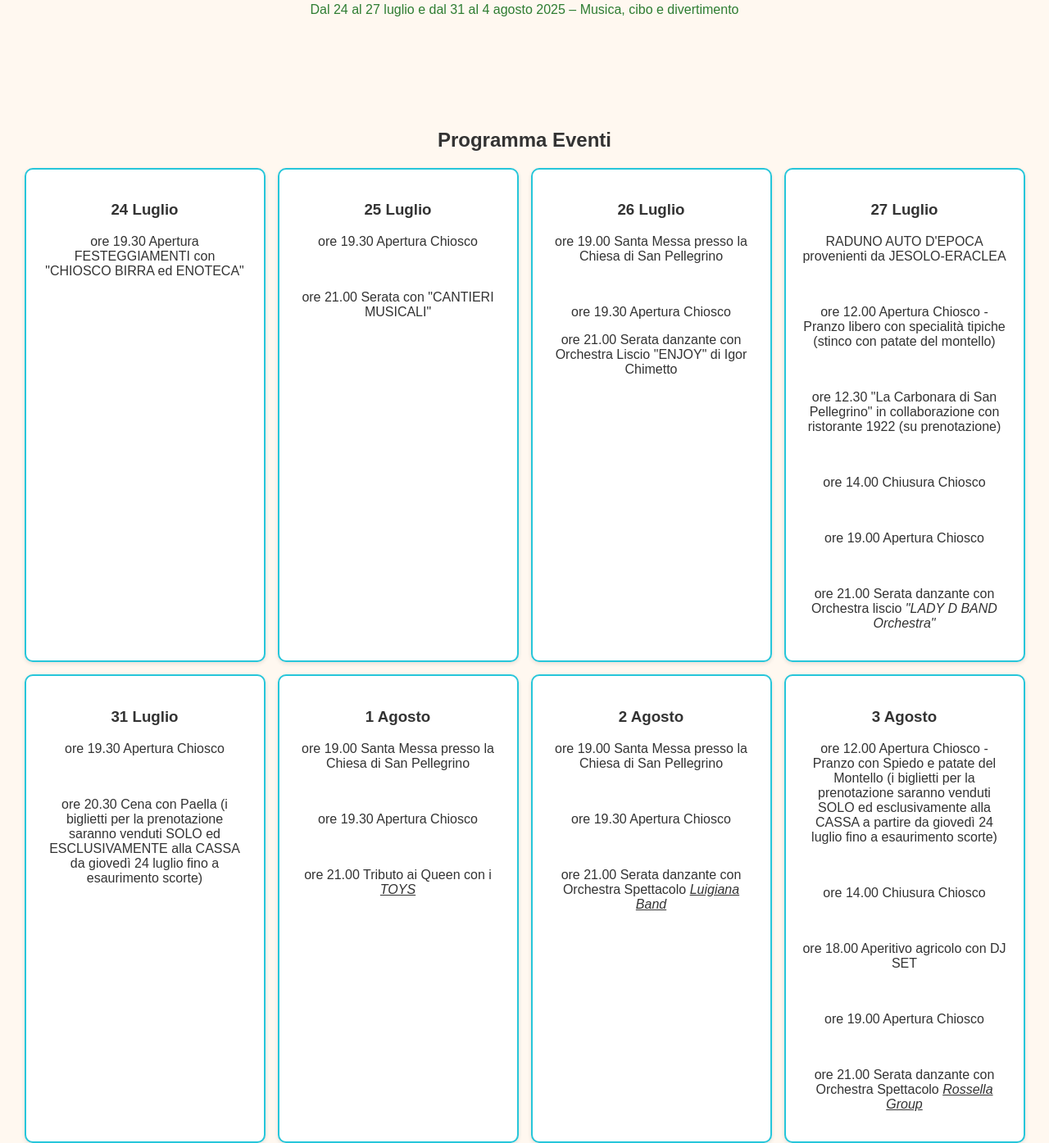
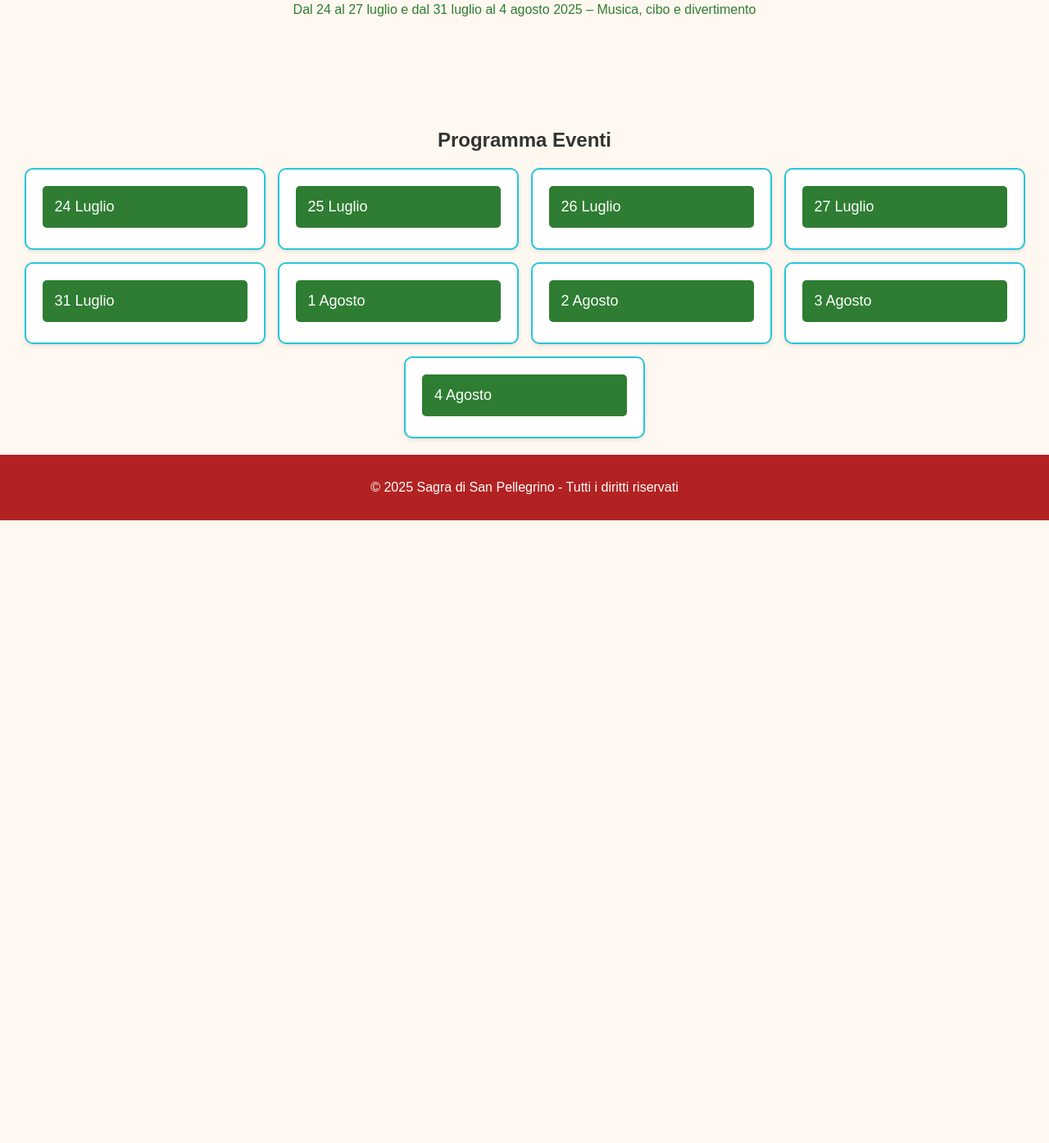
Before and after one commit to iceandre/sagra-festa, a plain HTML site: page index.html in a window 1280 px wide. Shown: the part 205-1600 px from the top of the page at 82% size. After the commit the page ends 840 px from the top, so only its background shows below. Drawn offline with Linux system fonts and the light colour scheme.

Commit message:
date come pulsanti che poi mostrano eventi try 1

```diff
--- a/index.html
+++ b/index.html
@@ -3,7 +3,7 @@
 <head>
   <meta charset="UTF-8">
   <meta name="viewport" content="width=device-width, initial-scale=1.0">
-  <title>Sagra della Festa - Home</title>
+  <title>Sagra di San Pellegrino - Home</title>
   <link rel="stylesheet" href="style.css">
   <script src="script.js" defer></script>
 </head>
@@ -20,71 +20,98 @@
 
   <header class="hero">
     <h1>Benvenuti alla Sagra di San Pellegrino!</h1>
-    <p>Dal 24 al 27 luglio e dal 31 al 4 agosto 2025 – Musica, cibo e divertimento</p>
+    <p>Dal 24 al 27 luglio e dal 31 luglio al 4 agosto 2025 – Musica, cibo e divertimento</p>
   </header>
 
   <main>
     <section class="eventi">
       <h2>Programma Eventi</h2>
       <div class="eventi-container">
+
         <div class="evento-box">
-      <h3>24 Luglio</h3>
+          <button class="accordion-btn">24 Luglio</button>
+          <div class="panel">
             <p>ore 19.30 Apertura FESTEGGIAMENTI con "CHIOSCO BIRRA ed ENOTECA"</p>
           </div>
+        </div>
+
         <div class="evento-box">
-      <h3>25 Luglio</h3>
-      <p>ore 19.30 Apertura Chiosco</p><br>
+          <button class="accordion-btn">25 Luglio</button>
+          <div class="panel">
+            <p>ore 19.30 Apertura Chiosco</p>
             <p>ore 21.00 Serata con "CANTIERI MUSICALI"</p>
           </div>
+        </div>
+
         <div class="evento-box">
-      <h3>26 Luglio</h3>
-      <p>ore 19.00 Santa Messa presso la Chiesa di San Pellegrino</p><br>
+          <button class="accordion-btn">26 Luglio</button>
+          <div class="panel">
+            <p>ore 19.00 Santa Messa presso la Chiesa di San Pellegrino</p>
             <p>ore 19.30 Apertura Chiosco</p>
             <p>ore 21.00 Serata danzante con Orchestra Liscio "ENJOY" di Igor Chimetto</p>
           </div>
+        </div>
+
         <div class="evento-box">
-      <h3>27 Luglio</h3>
-      <p>RADUNO AUTO D'EPOCA provenienti da JESOLO-ERACLEA </p><br>
-      <p>ore 12.00 Apertura Chiosco - Pranzo libero con specialità tipiche (stinco con patate del montello)</p><br>
-      <p>ore 12.30 "La Carbonara di San Pellegrino" in collaborazione con ristorante 1922 (su prenotazione)</p><br>
-      <p>ore 14.00 Chiusura Chiosco</p><br>
-      <p>ore 19.00 Apertura Chiosco</p><br>
+          <button class="accordion-btn">27 Luglio</button>
+          <div class="panel">
+            <p>RADUNO AUTO D'EPOCA provenienti da JESOLO-ERACLEA</p>
+            <p>ore 12.00 Apertura Chiosco - Pranzo libero con specialità tipiche (stinco con patate del montello)</p>
+            <p>ore 12.30 "La Carbonara di San Pellegrino" in collaborazione con ristorante 1922 (su prenotazione)</p>
+            <p>ore 14.00 Chiusura Chiosco</p>
+            <p>ore 19.00 Apertura Chiosco</p>
             <p>ore 21.00 Serata danzante con Orchestra liscio <i>"LADY D BAND Orchestra"</i></p>
           </div>
+        </div>
+
         <div class="evento-box">
-      <h3>31 Luglio</h3>
-      <p>ore 19.30 Apertura Chiosco</p><br>
-      <p>ore 20.30 Cena con Paella (i biglietti per la prenotazione saranno venduti SOLO  ed ESCLUSIVAMENTE alla CASSA da giovedì 24 luglio fino a esaurimento scorte)</p>
+          <button class="accordion-btn">31 Luglio</button>
+          <div class="panel">
+            <p>ore 19.30 Apertura Chiosco</p>
+            <p>ore 20.30 Cena con Paella (prenotazione esclusivamente alla CASSA dal 24 luglio fino a esaurimento scorte)</p>
           </div>
+        </div>
+
         <div class="evento-box">
-      <h3>1 Agosto</h3>
-      <p>ore 19.00 Santa Messa presso la Chiesa di San Pellegrino</p><br>
-      <p>ore 19.30 Apertura Chiosco</p><br>
+          <button class="accordion-btn">1 Agosto</button>
+          <div class="panel">
+            <p>ore 19.00 Santa Messa presso la Chiesa di San Pellegrino</p>
+            <p>ore 19.30 Apertura Chiosco</p>
             <p>ore 21.00 Tributo ai Queen con i <u><i>TOYS</i></u></p>
           </div>
+        </div>
+
         <div class="evento-box">
-      <h3>2 Agosto</h3>
-      <p>ore 19.00 Santa Messa presso la Chiesa di San Pellegrino</p><br>
-      <p>ore 19.30 Apertura Chiosco</p><br>
+          <button class="accordion-btn">2 Agosto</button>
+          <div class="panel">
+            <p>ore 19.00 Santa Messa presso la Chiesa di San Pellegrino</p>
+            <p>ore 19.30 Apertura Chiosco</p>
             <p>ore 21.00 Serata danzante con Orchestra Spettacolo <u><i>Luigiana Band</i></u></p>
           </div>
+        </div>
+
         <div class="evento-box">
-      <h3>3 Agosto</h3>
-      <p>ore 12.00 Apertura Chiosco - Pranzo con Spiedo e patate del Montello (i biglietti per la prenotazione saranno venduti SOLO ed esclusivamente alla CASSA a partire da giovedì 24 luglio fino a esaurimento scorte)</p><br>
-      <p>ore 14.00 Chiusura Chiosco</p><br>
-      <p>ore 18.00 Aperitivo agricolo con DJ SET</p><br>
-      <p>ore 19.00 Apertura Chiosco</p><br>
+          <button class="accordion-btn">3 Agosto</button>
+          <div class="panel">
+            <p>ore 12.00 Apertura Chiosco - Pranzo con Spiedo e patate del Montello (prenotazione esclusivamente alla CASSA dal 24 luglio fino a esaurimento scorte)</p>
+            <p>ore 14.00 Chiusura Chiosco</p>
+            <p>ore 18.00 Aperitivo agricolo con DJ SET</p>
+            <p>ore 19.00 Apertura Chiosco</p>
             <p>ore 21.00 Serata danzante con Orchestra Spettacolo <u><i>Rossella Group</i></u></p>
           </div>
+        </div>
+
         <div class="evento-box">
-      <h3>4 Agosto</h3>
-      <p>ore 19.30 apertura chiosco </p><br>
-      <p>ore 21.00 serata cover band rock 70/80 con <u>ANIMA GROUP 305</u></p>
-      <p><h1>SEGUIRA GRANDE SPETTACOLO PIROTECNICO</h1></p>
+          <button class="accordion-btn">4 Agosto</button>
+          <div class="panel">
+            <p>ore 19.30 Apertura Chiosco</p>
+            <p>ore 21.00 Serata cover band rock 70/80 con <u>ANIMA GROUP 305</u></p>
+            <p><strong>Segue GRANDE SPETTACOLO PIROTECNICO</strong></p>
           </div>
         </div>
+
+      </div>
     </section>
-
   </main>
 
   <footer>
--- a/script.js
+++ b/script.js
@@ -11,3 +11,21 @@ accordions.forEach(btn => {
     panel.style.display = (panel.style.display === "block") ? "none" : "block";
   });
 });
+// Accordion per eventi
+document.addEventListener('DOMContentLoaded', () => {
+  const buttons = document.querySelectorAll('.accordion-btn');
+
+  buttons.forEach(button => {
+    button.addEventListener('click', () => {
+      const panel = button.nextElementSibling;
+
+      // Chiude eventuali altri pannelli aperti (opzionale)
+      document.querySelectorAll('.panel').forEach(p => {
+        if (p !== panel) p.style.display = 'none';
+      });
+
+      // Toggle visibilità evento
+      panel.style.display = (panel.style.display === 'block') ? 'none' : 'block';
+    });
+  });
+});
--- a/style.css
+++ b/style.css
@@ -142,3 +142,30 @@ footer {
 .evento-box {
   border: 2px solid #26c6da;
 }
+.accordion-btn {
+  background-color: #2e7d32;
+  color: white;
+  cursor: pointer;
+  padding: 15px;
+  width: 100%;
+  border: none;
+  text-align: left;
+  outline: none;
+  font-size: 18px;
+  transition: background 0.3s;
+  border-radius: 5px;
+  margin-bottom: 5px;
+}
+
+.accordion-btn:hover {
+  background-color: #1b5e20;
+}
+
+.panel {
+  display: none;
+  background-color: #f9f9f9;
+  padding: 15px;
+  border-left: 3px solid #26c6da;
+  margin-bottom: 10px;
+  border-radius: 5px;
+}
```
Lines whose indentation alone changed are shown as unchanged.
